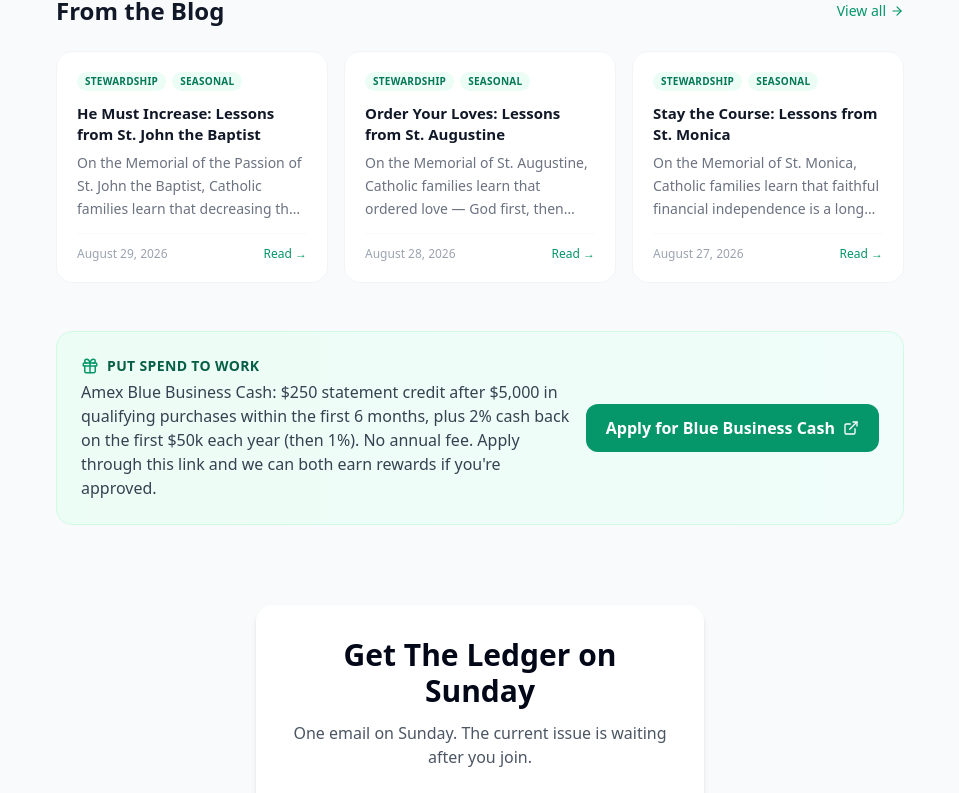
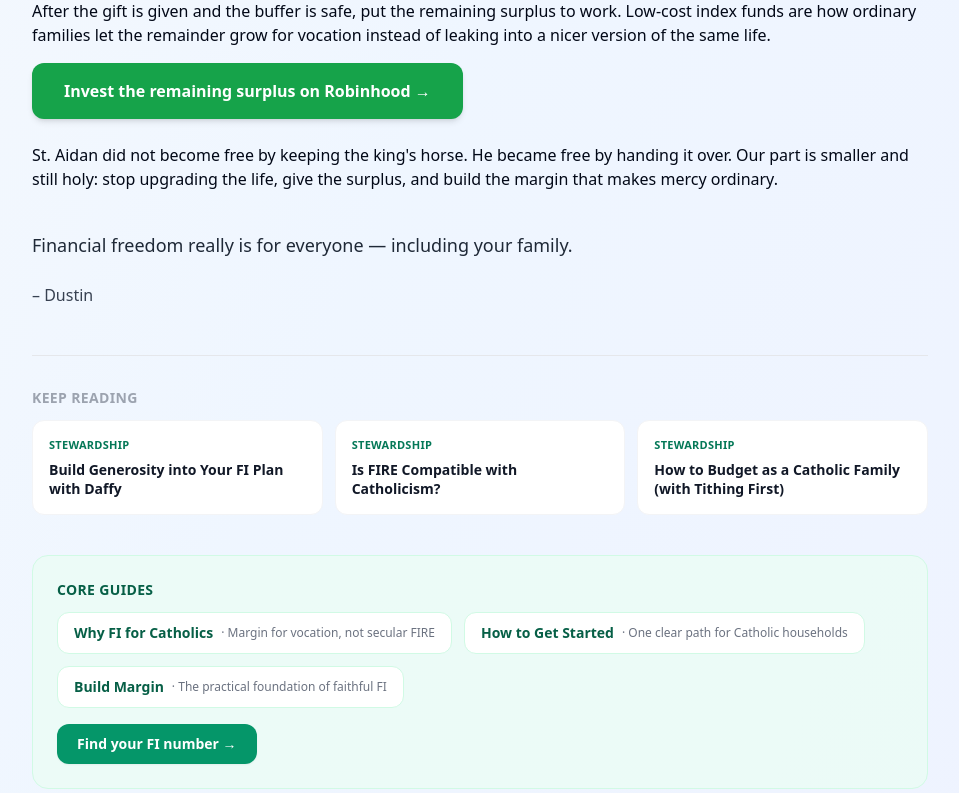
Before and after one commit to daughterpop/super-fi-calc, a React (Vite) app: page /blog/give-away-the-horse-lessons-from-st-aidan in a window 1280 px wide. Shown: the part 1379-2172 px from the top of the page, without its empty margins (160-1119 px from the left). Built offline with nearby package versions, Linux system fonts and the light colour scheme.

Commit message:
Add daily blog post: Give Away the Horse: Lessons from St. Aidan – August 31, 2026

```diff
--- a/src/data/posts.js
+++ b/src/data/posts.js
@@ -1,4 +1,14 @@
 const rawPosts = [
+  {
+    title: 'Give Away the Horse: Lessons from St. Aidan',
+    date: 'August 31, 2026',
+    dateSort: '2026-08-31',
+    excerpt: 'On the Memorial of St. Aidan of Lindisfarne, Catholic families learn that raises, bonuses, and extra stuff are meant to be given — not absorbed into a heavier life — so mercy can stay ordinary.',
+    readTime: '4 min read',
+    link: '/blog/give-away-the-horse-lessons-from-st-aidan',
+    tags: ['Stewardship', 'Seasonal', 'Tithing'],
+    featured: false
+  },
   {
     title: 'He Must Increase: Lessons from St. John the Baptist',
     date: 'August 29, 2026',
--- a/src/main.jsx
+++ b/src/main.jsx
@@ -92,6 +92,7 @@ import FormChildrenNotStatusLessonsFromStJosephCalasanz from './pages/form-child
 import StayTheCourseLessonsFromStMonica from './pages/stay-the-course-lessons-from-st-monica.jsx';
 import OrderYourLovesLessonsFromStAugustine from './pages/order-your-loves-lessons-from-st-augustine.jsx';
 import HeMustIncreaseLessonsFromStJohnTheBaptist from './pages/he-must-increase-lessons-from-st-john-the-baptist.jsx';
+import GiveAwayTheHorseLessonsFromStAidan from './pages/give-away-the-horse-lessons-from-st-aidan.jsx';
 
 ReactDOM.createRoot(document.getElementById('root')).render(
   <React.StrictMode>
@@ -187,6 +188,7 @@ ReactDOM.createRoot(document.getElementById('root')).render(
           <Route path="/blog/stay-the-course-lessons-from-st-monica" element={<StayTheCourseLessonsFromStMonica />} />
           <Route path="/blog/order-your-loves-lessons-from-st-augustine" element={<OrderYourLovesLessonsFromStAugustine />} />
           <Route path="/blog/he-must-increase-lessons-from-st-john-the-baptist" element={<HeMustIncreaseLessonsFromStJohnTheBaptist />} />
+          <Route path="/blog/give-away-the-horse-lessons-from-st-aidan" element={<GiveAwayTheHorseLessonsFromStAidan />} />
 
           <Route path="*" element={<App />} />
         </Routes>
--- /dev/null
+++ b/src/pages/give-away-the-horse-lessons-from-st-aidan.jsx
@@ -0,0 +1,97 @@
+import React from 'react';
+import BlogPostFooter from '../components/BlogPostFooter';
+
+export default function GiveAwayTheHorseLessonsFromStAidan() {
+  return (
+    <div className="min-h-screen bg-gradient-to-br from-slate-50 via-blue-50 to-indigo-50 py-12 px-4">
+      <div className="max-w-4xl mx-auto prose prose-slate">
+        <p className="mb-6">
+          <a href="/blog" className="text-blue-700 hover:underline font-medium">← Back to the blog</a>
+        </p>
+
+        <h1 className="text-4xl md:text-5xl font-bold text-gray-900 mb-8">
+          Give Away the Horse: Lessons from St. Aidan
+        </h1>
+
+        <p className="text-lg text-gray-700 mb-8 leading-relaxed">
+          Hey everyone,
+        </p>
+
+        <p className="text-xl font-semibold text-gray-800 mb-4">
+          On the Memorial of St. Aidan of Lindisfarne, we remember a bishop who would not keep a king's gift if a poor man needed it more.
+        </p>
+
+        <p className="mb-6">
+          King Oswin gave Aidan a fine horse. Aidan met a beggar, got down, and handed over the horse — saddle, royal trappings, and all. The king was angry. Aidan asked him a question that still cuts: was the foal of a mare more dear to him than a child of God?
+        </p>
+
+        <p className="mb-6">
+          That is not a cute saint story. It is a budget story. Most households receive "horses" every year — a raise, a bonus, a tax refund, a paid-off car — and quietly turn them into a heavier lifestyle. Aidan turned them into mercy.
+        </p>
+
+        <h2 className="text-2xl font-bold text-gray-900 mt-10 mb-4">
+          What he actually taught
+        </h2>
+        <p className="mb-6">
+          St. Bede wrote that Aidan "never sought or loved anything of this world, but delighted in distributing immediately to the poor whatever was given him by kings or rich men." He did not wait until he felt generous. He treated surplus as already belonging to someone else.
+        </p>
+
+        <p className="mb-6">
+          When the king protested, Aidan pressed the point: the beggar was a son of God. The horse was a foal of a mare. Ordered love knows which one is more valuable. Status gifts are not sacred. People are.
+        </p>
+
+        <h2 className="text-2xl font-bold text-gray-900 mt-10 mb-4">
+          How this lands in the household plan
+        </h2>
+        <p className="mb-6">
+          Faithful FI is the practical way to give away the horse without wrecking the family. You name what is enough. You keep a buffer so one generous act does not become next month's panic. You give first from the raise, not after the upgrade. Then you put the true remainder to work so the household can keep giving.
+        </p>
+
+        <ul className="list-disc pl-6 space-y-3 mb-8 text-gray-700">
+          <li>When a raise or bonus lands, freeze the lifestyle for 90 days and send the extra somewhere holy</li>
+          <li>Keep a cash buffer so generosity is not a raid on rent</li>
+          <li>Name "enough" in dollars so a nicer horse does not become the new normal</li>
+          <li>Split true surplus: give some now, invest some so you can give more later</li>
+        </ul>
+
+        <p className="mb-6">
+          Aidan walked most places so he could talk to people. He did not need the king's horse to do the work. A household that lives below its means has the same freedom: it can say yes to mercy because the budget is not already spoken for.
+        </p>
+
+        <h2 className="text-2xl font-bold text-gray-900 mt-10 mb-4">
+          One practical step this week
+        </h2>
+        <p className="mb-6">
+          Look at the last "horse" that arrived — a raise, a refund, a side-hustle month, an unused item still sitting in the garage. Ask Aidan's question: is this more dear to us than a child of God? Move a real piece of it this week: tithe, a gift, debt payoff, or surplus investing.
+        </p>
+
+        <p className="mb-4">
+          After the gift is given and the buffer is safe, put the remaining surplus to work. Low-cost index funds are how ordinary families let the remainder grow for vocation instead of leaking into a nicer version of the same life.
+        </p>
+
+        <a
+          href="https://join.robinhood.com/dustinh-1bff5a"
+          target="_blank"
+          rel="noopener noreferrer"
+          className="inline-flex items-center gap-2 px-8 py-4 bg-green-600 text-white font-semibold rounded-xl hover:bg-green-700 transition-all shadow-md hover:shadow-lg mb-6"
+        >
+          Invest the remaining surplus on Robinhood →
+        </a>
+
+        <p className="mb-6">
+          St. Aidan did not become free by keeping the king's horse. He became free by handing it over. Our part is smaller and still holy: stop upgrading the life, give the surplus, and build the margin that makes mercy ordinary.
+        </p>
+
+        <p className="text-lg font-medium text-gray-800 mt-10">
+          Financial freedom really is for everyone — including your family.
+        </p>
+
+        <p className="text-gray-700 font-medium mt-6">
+          – Dustin
+        </p>
+
+        <BlogPostFooter />
+      </div>
+    </div>
+  );
+}
```
Also changed, not shown: 2 other files (tests, documents, lock files or other folders).
